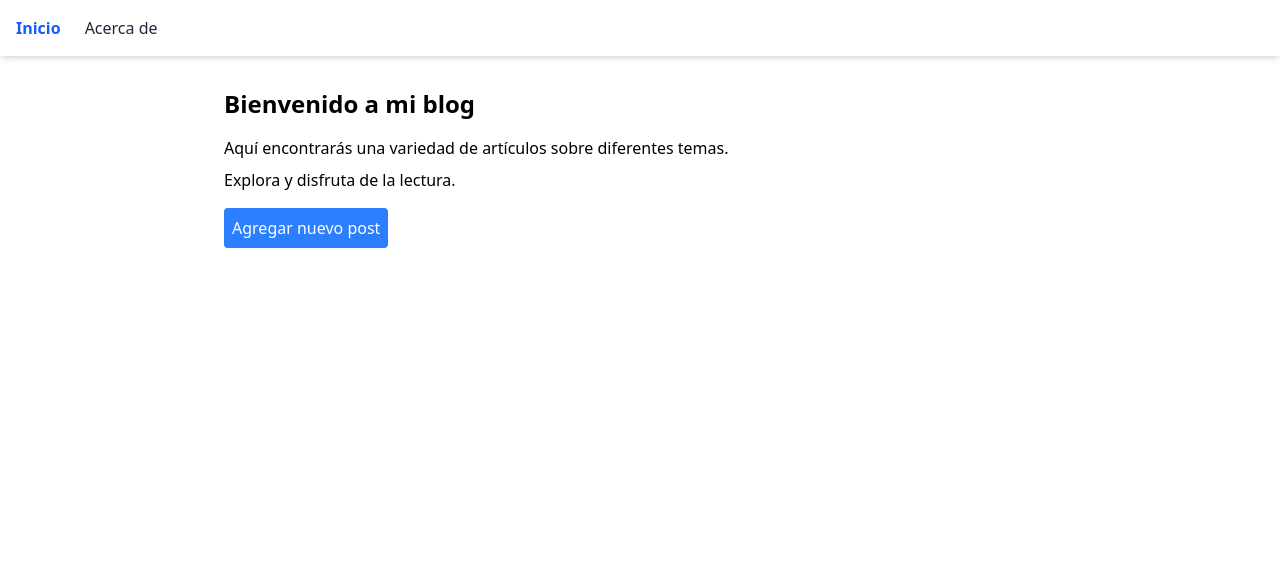
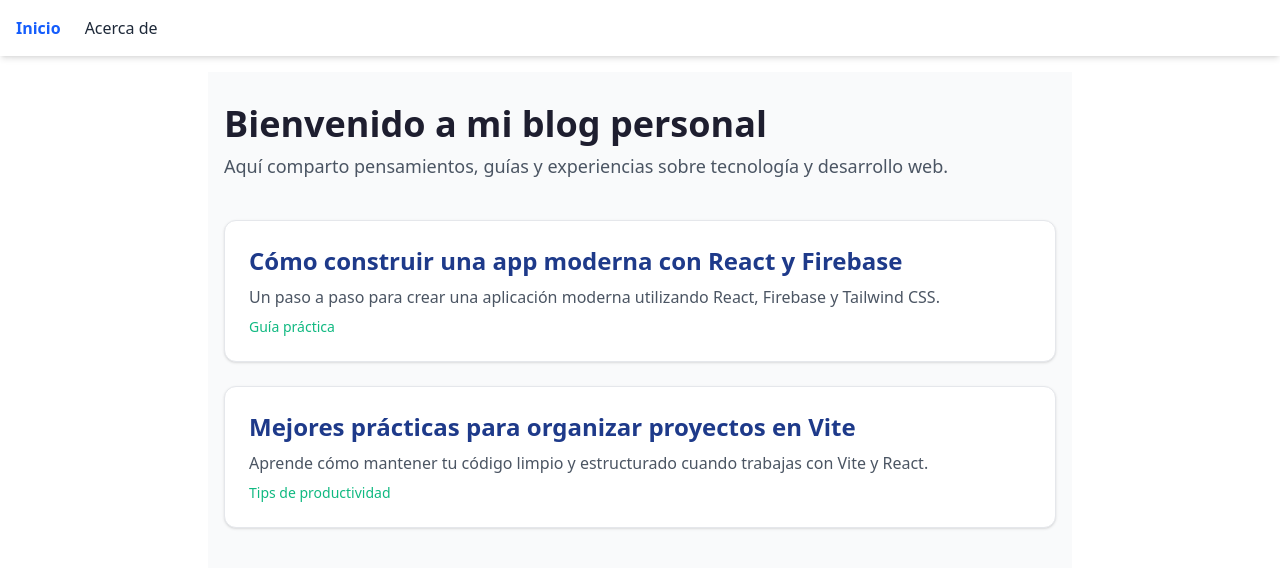
Before and after one commit to Juan17Informatico/blog-dev-notes, a React (Vite) app: page / in a window 1280 px wide. Shown: the top 568 px of the page. Built offline with nearby package versions, Linux system fonts and the light colour scheme.

Commit message:
feature: Modifica estructura inicial del blog para crear contenido estatico y de prueba

```diff
--- a/src/pages/HomePage.jsx
+++ b/src/pages/HomePage.jsx
@@ -1,115 +1,50 @@
-import { useState } from "react";
-import { Formik, Field, Form, ErrorMessage } from "formik";
-import * as Yup from "yup";
+import { Hero } from "../components/Hero";
+import { LatestPosts } from "../components/LatestPosts";
+import { Categories } from "../components/Categories";
+import { FeaturedProjects } from "../components/FeaturedProjects";
+import { AboutMe } from "../components/AboutMe";
+import { NewsletterSignup } from "../components/NewsletterSignup";
+import { Footer } from "../components/Footer";
 
 export const HomePage = () => {
-    const [isFormVisible, setIsFormVisible] = useState(false);
+    return (
+        <section className="bg-[#F9FAFB] min-h-screen py-8">
+            <div className="max-w-4xl mx-auto px-4">
+                <header className="mb-10">
+                    <h1 className="text-4xl font-bold text-[#1E1E2F] mb-2">
+                        Bienvenido a mi blog personal
+                    </h1>
+                    <p className="text-lg text-[#4B5563]">
+                        Aquí comparto pensamientos, guías y experiencias sobre tecnología y desarrollo web.
+                    </p>
+                </header>
 
-    // Toggle para mostrar u ocultar el formulario
-    const toggleForm = () => {
-        setIsFormVisible(!isFormVisible);
-    };
+                <section className="space-y-6">
+                    <article className="border border-[#E5E7EB] p-6 rounded-xl bg-white shadow-sm hover:shadow-md transition-shadow">
+                        <h2 className="text-2xl font-semibold text-[#1E3A8A] hover:text-[#3B82F6] cursor-pointer">
+                            Cómo construir una app moderna con React y Firebase
+                        </h2>
+                        <p className="text-[#4B5563] mt-2">
+                            Un paso a paso para crear una aplicación moderna utilizando React, Firebase y Tailwind CSS.
+                        </p>
+                        <p className="mt-2 text-sm text-[#10B981] font-medium">
+                            Guía práctica
+                        </p>
+                    </article>
 
-    // Esquema de validación con Yup
-    const validationSchema = Yup.object({
-        title: Yup.string()
-            .min(5, "El título debe tener al menos 5 caracteres")
-            .required("El título es obligatorio"),
-        content: Yup.string()
-            .min(20, "El contenido debe tener al menos 20 caracteres")
-            .required("El contenido es obligatorio"),
-    });
-
-    return (
-        <section className="p-4">
-            <h1 className="text-2xl font-bold">Bienvenido a mi blog</h1>
-            {/* Utiliza el helper loadPosts para cargar las entradas aquí */}
-            <p className="mt-4">
-                Aquí encontrarás una variedad de artículos sobre diferentes temas.
-            </p>
-            <p className="mt-2">Explora y disfruta de la lectura.</p>
-
-            {/* Botón para mostrar el formulario */}
-            <button
-                onClick={toggleForm}
-                className="mt-4 p-2 bg-blue-500 text-white rounded hover:bg-blue-600"
-            >
-                Agregar nuevo post
-            </button>
-
-            {/* Formulario visible solo cuando se hace clic */}
-            {isFormVisible && (
-                <div className="mt-6 p-6 border rounded shadow-lg bg-white">
-                    <h2 className="text-xl font-semibold mb-4">Crear un nuevo post</h2>
-
-                    <Formik
-                        initialValues={{
-                            title: "",
-                            content: "",
-                        }}
-                        validationSchema={validationSchema}
-                        onSubmit={(values) => {
-                            // Aquí iría la lógica para enviar el nuevo post
-                            console.log("Nuevo post:", values);
-                            toggleForm(); // Cerrar el formulario al enviarlo
-                        }}
-                    >
-                        {() => (
-                            <Form>
-                                <div className="mb-4">
-                                    <label
-                                        htmlFor="title"
-                                        className="block text-sm font-medium text-gray-700"
-                                    >
-                                        Título
-                                    </label>
-                                    <Field
-                                        id="title"
-                                        name="title"
-                                        type="text"
-                                        className="mt-1 p-2 w-full border border-gray-300 rounded-md"
-                                    />
-                                    <ErrorMessage
-                                        name="title"
-                                        component="div"
-                                        className="text-red-500 text-sm mt-1"
-                                    />
-                                </div>
-
-                                <div className="mb-4">
-                                    <label
-                                        htmlFor="content"
-                                        className="block text-sm font-medium text-gray-700"
-                                    >
-                                        Contenido
-                                    </label>
-                                    <Field
-                                        id="content"
-                                        name="content"
-                                        as="textarea"
-                                        rows="4"
-                                        className="mt-1 p-2 w-full border border-gray-300 rounded-md"
-                                    />
-                                    <ErrorMessage
-                                        name="content"
-                                        component="div"
-                                        className="text-red-500 text-sm mt-1"
-                                    />
-                                </div>
-
-                                <div className="flex justify-end">
-                                    <button
-                                        type="submit"
-                                        className="p-2 bg-green-500 text-white rounded hover:bg-green-600"
-                                    >
-                                        Crear post
-                                    </button>
-                                </div>
-                            </Form>
-                        )}
-                    </Formik>
-                </div>
-            )}
+                    <article className="border border-[#E5E7EB] p-6 rounded-xl bg-white shadow-sm hover:shadow-md transition-shadow">
+                        <h2 className="text-2xl font-semibold text-[#1E3A8A] hover:text-[#3B82F6] cursor-pointer">
+                            Mejores prácticas para organizar proyectos en Vite
+                        </h2>
+                        <p className="text-[#4B5563] mt-2">
+                            Aprende cómo mantener tu código limpio y estructurado cuando trabajas con Vite y React.
+                        </p>
+                        <p className="mt-2 text-sm text-[#10B981] font-medium">
+                            Tips de productividad
+                        </p>
+                    </article>
+                </section>
+            </div>
         </section>
     );
 };
```
